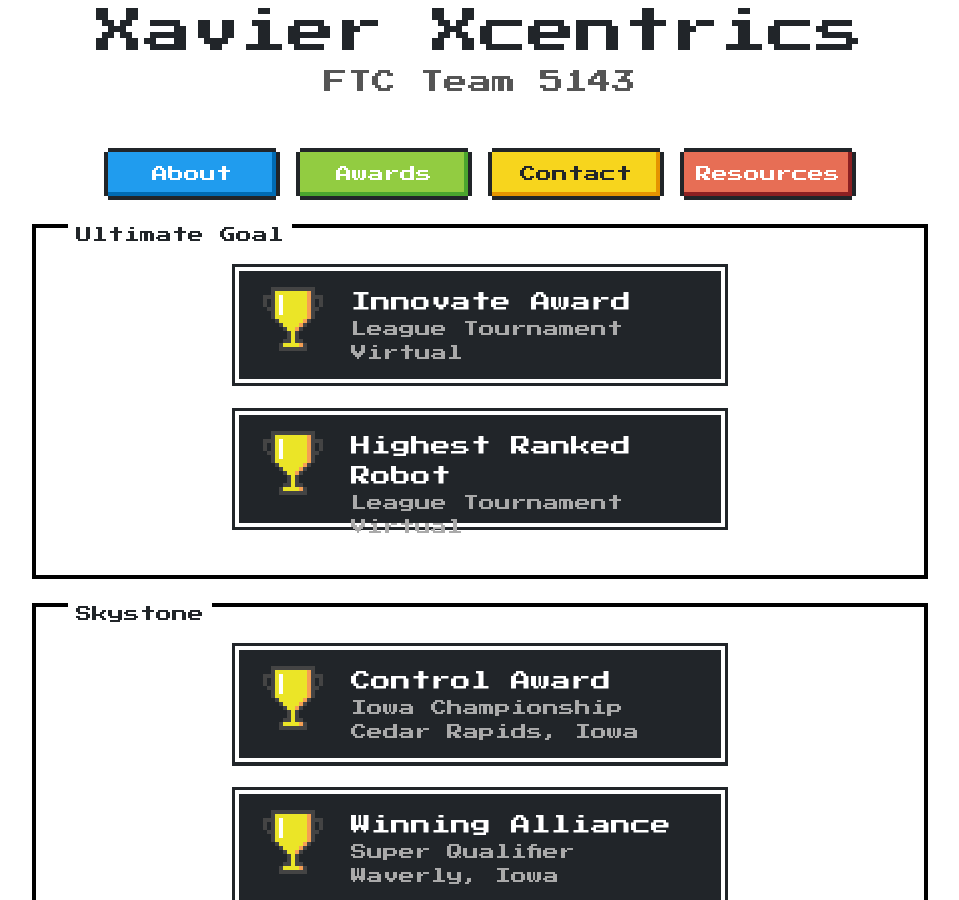
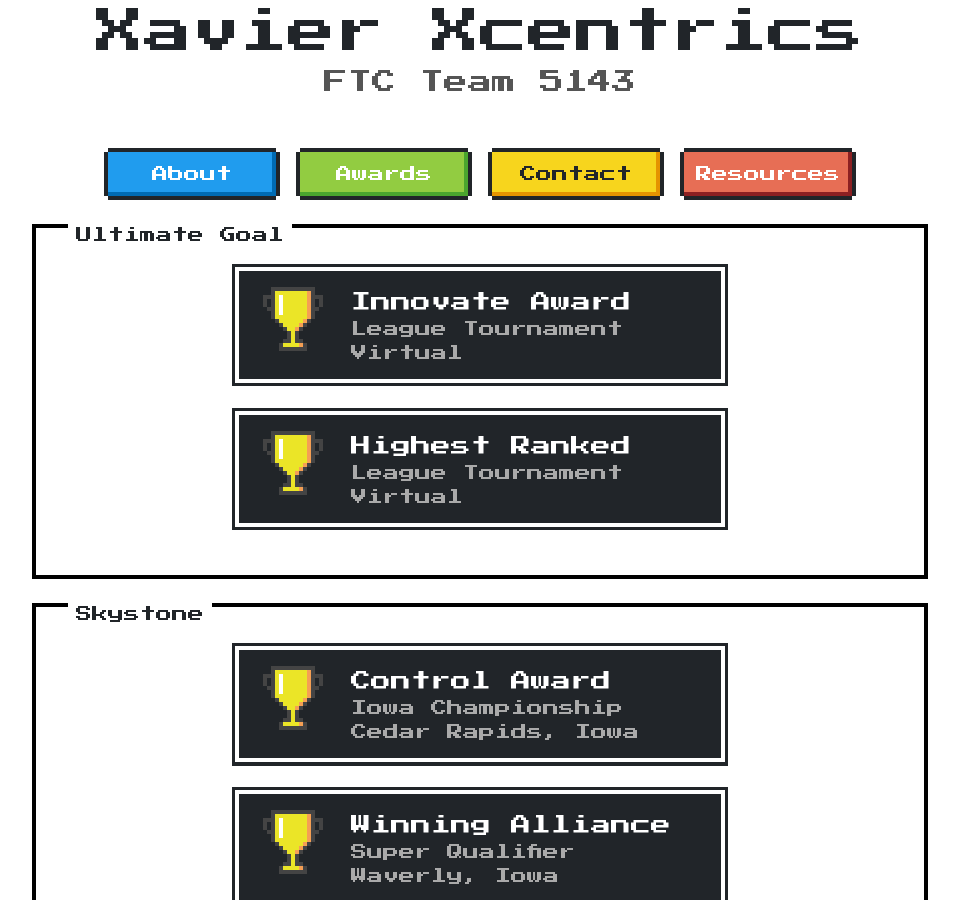
Before and after one commit to FTC5143/ftc5143.github.io, a Jekyll site: the page built from awards.html, in a window 1280 px wide and 900 px high. Shown: the whole window, without its empty margins (160-1119 px from the left). Built offline with Jekyll 4.4.1, drawn with Linux system fonts in a browser that asks for light colours.

Commit message:
fix text wrapping

```diff
--- a/_data/awards.yml
+++ b/_data/awards.yml
@@ -4,7 +4,7 @@
       competition: "League Tournament"
       location: "Virtual"
 
-    - title: "Highest Ranked Robot"
+    - title: "Highest Ranked"
       competition: "League Tournament"
       location: "Virtual"
 
```
